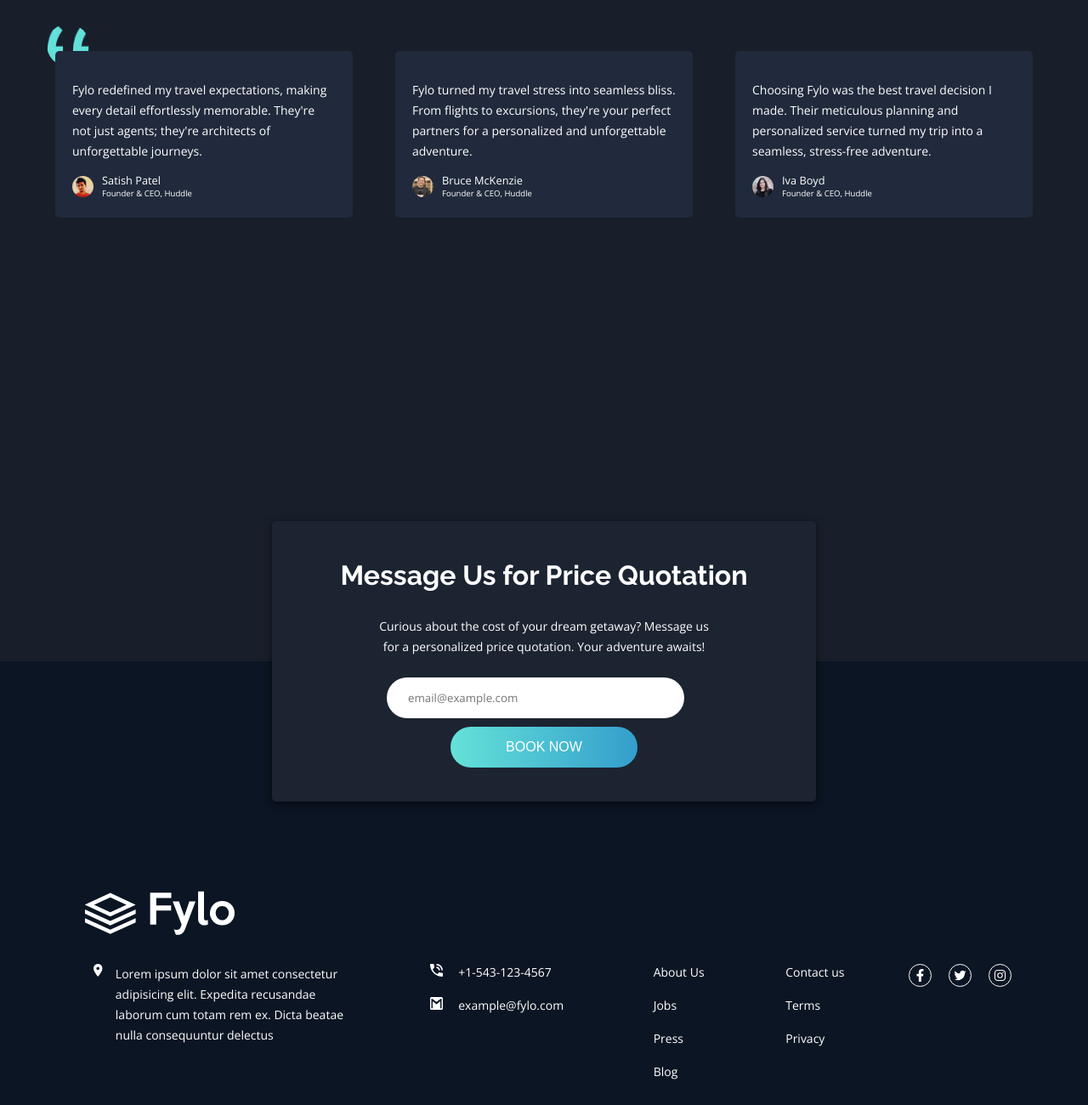
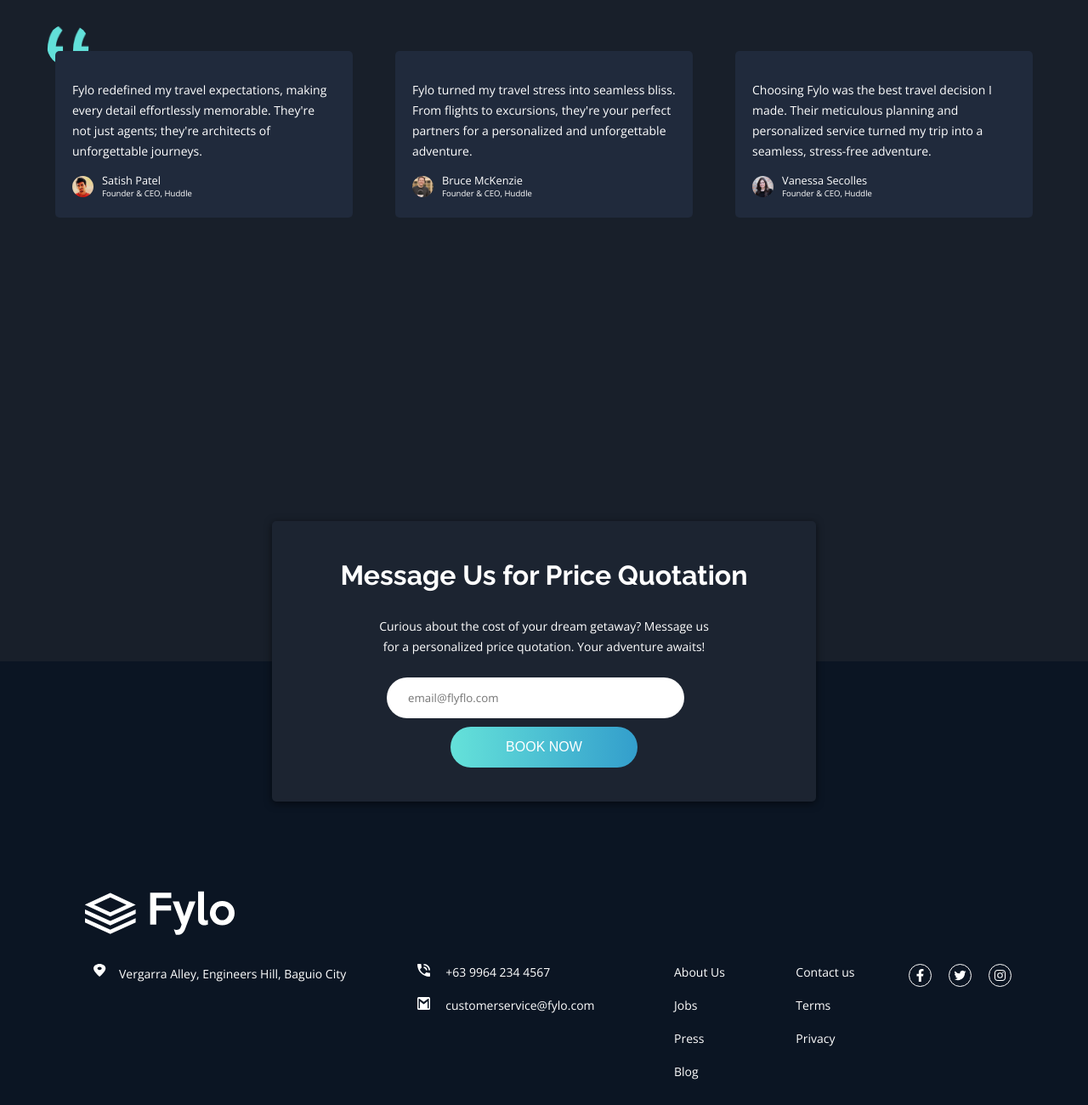
Before and after one commit to vanessasecolles/Flylo, a plain HTML site: page index.html in a window 1280 px wide. Shown: the part 2402-3702 px from the top of the page at 85% size. Drawn offline with nearby package versions, Linux system fonts and the light colour scheme; files whose address does not match are found by name.

Commit message:
added new codes

```diff
--- a/index.html
+++ b/index.html
@@ -165,7 +165,7 @@
         <div class="user-info">
           <img src="img/profile-3.jpg" alt="user pic" />
           <div>
-            <p class="name">Iva Boyd</p>
+            <p class="name">Vanessa Secolles</p>
             <p class="about">Founder & CEO, Huddle</p>
           </div>
         </div>
@@ -182,7 +182,7 @@
             type="email"
             name="email"
             id=""
-            placeholder="email@example.com"
+            placeholder="email@flyflo.com"
           />
           <button type="submit">BOOK NOW</button>
         </form>
@@ -195,9 +195,7 @@
             <div class="address">
               <img src="img/icon-location.svg" alt="icon location" />
               <p>
-                Lorem ipsum dolor sit amet consectetur adipisicing elit.
-                Expedita recusandae laborum cum totam rem ex. Dicta beatae nulla
-                consequuntur delectus
+                Vergarra Alley, Engineers Hill, Baguio City
               </p>
             </div>
           </div>
@@ -205,22 +203,22 @@
           <div class="horizontal">
             <div>
               <img src="img/icon-phone.svg" alt="icon phone" />
-              <a href="tel:+1-543-123-4567"> +1-543-123-4567 </a>
+              <a href="tel:+63 9964 234 4567"> +63 9964 234 4567 </a>
             </div>
             <div>
               <img src="img/icon-email.svg" alt="icon email" />
-              <a href="mailto:example@fylo.com"> example@fylo.com </a>
+              <a href="customerservice@fylo.com"> customerservice@fylo.com </a>
             </div>
           </div>
           <!-- about -->
           <div class="horizontal">
-            <a href="#">About Us</a>
+            <a href="#aboutus">About Us</a>
             <a href="#">Jobs</a>
             <a href="#">Press</a>
             <a href="#">Blog</a>
           </div>
           <div class="horizontal">
-            <a href="#">Contact us</a>
+            <a href="#contact">Contact us</a>
             <a href="#">Terms</a>
             <a href="#">Privacy</a>
           </div>
```
